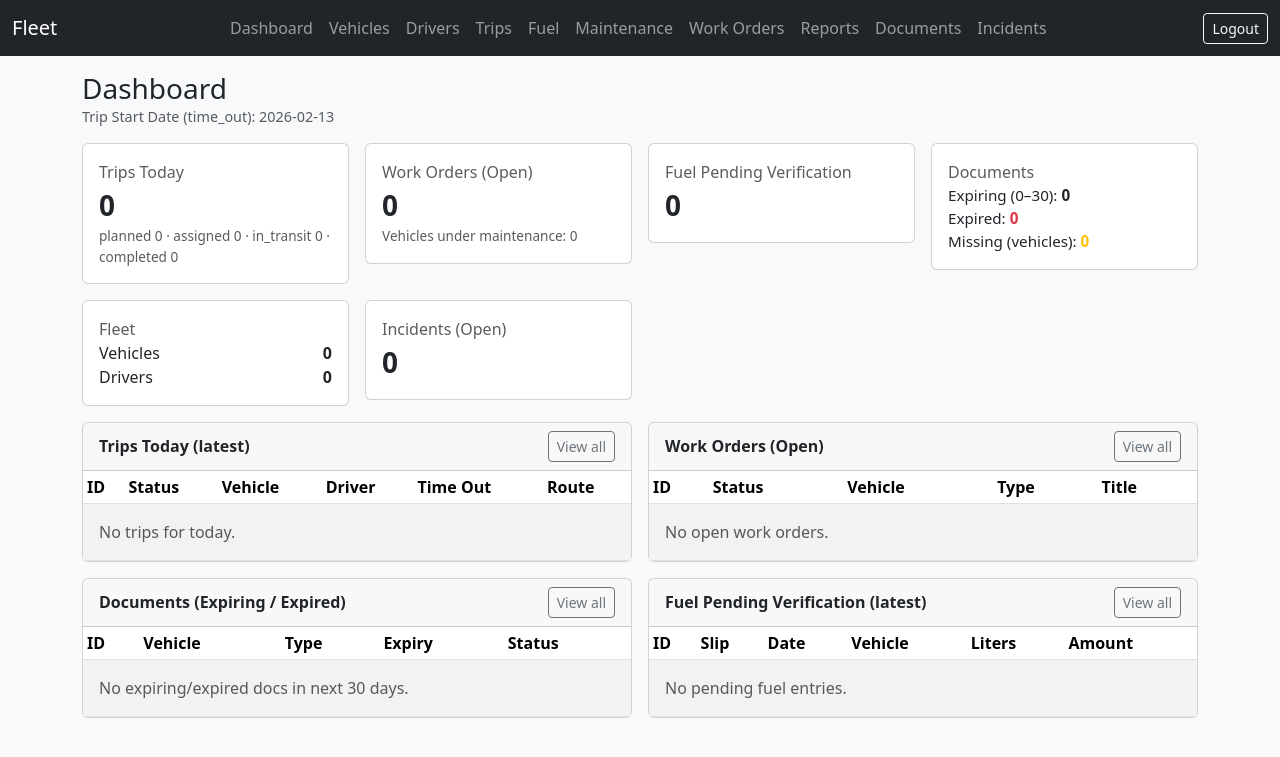
After one commit to Bilalkhawaja001/fleet-management, a Flask app: page /dashboard/ in a window 1280 px wide. The commit adds this page. Shown: the top 757 px of the page. Run offline with Flask 3, Linux system fonts and the light colour scheme; the visitor is signed in with stand-in values (Sample User, id 1); data that the repository does not hold is empty.

Commit message:
Dashboard: daily focus (trips by time_out)

```diff
--- a/app/__init__.py
+++ b/app/__init__.py
@@ -30,8 +30,10 @@ def create_app(config_object=Config):
     from .blueprints.reports.routes import bp as reports_bp
     from .blueprints.documents.routes import bp as documents_bp
     from .blueprints.incidents.routes import bp as incidents_bp
+    from .blueprints.dashboard.routes import bp as dashboard_bp
 
     app.register_blueprint(auth_bp)
+    app.register_blueprint(dashboard_bp)
     app.register_blueprint(fleet_bp)
     app.register_blueprint(drivers_bp)
     app.register_blueprint(trips_bp)
--- /dev/null
+++ b/app/blueprints/dashboard/routes.py
@@ -0,0 +1,127 @@
+from datetime import date, datetime, time, timedelta
+
+from flask import Blueprint, render_template
+from flask_login import login_required
+
+from ...extensions import db
+from ...models import (
+    Driver,
+    FuelEntry,
+    FuelEntryStatus,
+    Incident,
+    IncidentStatus,
+    Trip,
+    TripStatus,
+    Vehicle,
+    VehicleDocument,
+    VehicleDocStatus,
+    VehicleDocType,
+    WorkOrder,
+    WorkOrderStatus,
+)
+
+bp = Blueprint("dashboard", __name__, url_prefix="/dashboard")
+
+
+@bp.get("/")
+@login_required
+def index():
+    today = date.today()
+    start_dt = datetime.combine(today, time.min)
+    end_dt = datetime.combine(today, time.max)
+
+    # Trips today (based on time_out)
+    trips_today_q = Trip.query.filter(Trip.time_out >= start_dt, Trip.time_out <= end_dt)
+    trips_today_total = trips_today_q.count()
+
+    trips_today_by_status = {
+        s.value: trips_today_q.filter(Trip.status == s).count() for s in TripStatus
+    }
+
+    # Fleet counts
+    vehicles_total = Vehicle.query.count()
+    drivers_total = Driver.query.count()
+
+    # Maintenance
+    open_wos_q = WorkOrder.query.filter(WorkOrder.status.in_([WorkOrderStatus.OPEN, WorkOrderStatus.IN_PROGRESS]))
+    open_work_orders = open_wos_q.count()
+    vehicles_under_maintenance = (
+        db.session.query(WorkOrder.vehicle_id)
+        .filter(WorkOrder.status.in_([WorkOrderStatus.OPEN, WorkOrderStatus.IN_PROGRESS]))
+        .distinct()
+        .count()
+    )
+
+    # Fuel verification
+    fuel_pending = FuelEntry.query.filter(FuelEntry.status == FuelEntryStatus.PENDING).count()
+
+    # Documents expiring/expired + missing
+    exp_window_end = today + timedelta(days=30)
+    docs_expiring = VehicleDocument.query.filter(
+        VehicleDocument.status == VehicleDocStatus.ACTIVE,
+        VehicleDocument.expiry_date >= today,
+        VehicleDocument.expiry_date <= exp_window_end,
+    ).count()
+    docs_expired = VehicleDocument.query.filter(
+        VehicleDocument.status == VehicleDocStatus.ACTIVE,
+        VehicleDocument.expiry_date < today,
+    ).count()
+
+    # Missing docs: count vehicles that are missing at least one mandatory doc type
+    mandatory_types = [t for t in VehicleDocType]
+    vehicles = Vehicle.query.all()
+    missing_docs_vehicles = 0
+    for v in vehicles:
+        active_types = {
+            d.doc_type
+            for d in (v.documents or [])
+            if d.status == VehicleDocStatus.ACTIVE
+        }
+        missing = any(t not in active_types for t in mandatory_types)
+        if missing:
+            missing_docs_vehicles += 1
+
+    # Incidents
+    incidents_open = Incident.query.filter(Incident.status != IncidentStatus.CLOSED).count()
+
+    # Recent tables (limited)
+    recent_trips = (
+        trips_today_q.order_by(Trip.time_out.desc().nullslast(), Trip.id.desc()).limit(10).all()
+    )
+    recent_work_orders = open_wos_q.order_by(WorkOrder.id.desc()).limit(10).all()
+    recent_docs_expiring = (
+        VehicleDocument.query.filter(
+            VehicleDocument.status == VehicleDocStatus.ACTIVE,
+            VehicleDocument.expiry_date <= exp_window_end,
+        )
+        .order_by(VehicleDocument.expiry_date.asc())
+        .limit(10)
+        .all()
+    )
+    recent_fuel_pending = (
+        FuelEntry.query.filter(FuelEntry.status == FuelEntryStatus.PENDING)
+        .order_by(FuelEntry.id.desc())
+        .limit(10)
+        .all()
+    )
+
+    return render_template(
+        "dashboard/index.html",
+        title="Dashboard",
+        today=today,
+        trips_today_total=trips_today_total,
+        trips_today_by_status=trips_today_by_status,
+        vehicles_total=vehicles_total,
+        drivers_total=drivers_total,
+        open_work_orders=open_work_orders,
+        vehicles_under_maintenance=vehicles_under_maintenance,
+        fuel_pending=fuel_pending,
+        docs_expiring=docs_expiring,
+        docs_expired=docs_expired,
+        missing_docs_vehicles=missing_docs_vehicles,
+        incidents_open=incidents_open,
+        recent_trips=recent_trips,
+        recent_work_orders=recent_work_orders,
+        recent_docs_expiring=recent_docs_expiring,
+        recent_fuel_pending=recent_fuel_pending,
+    )
--- a/app/templates/base.html
+++ b/app/templates/base.html
@@ -9,8 +9,9 @@
 <body class="bg-light">
 <nav class="navbar navbar-expand-lg navbar-dark bg-dark">
   <div class="container-fluid">
-    <a class="navbar-brand" href="/fleet/vehicles">Fleet</a>
+    <a class="navbar-brand" href="/dashboard/">Fleet</a>
     <div class="navbar-nav">
+      <a class="nav-link" href="/dashboard/">Dashboard</a>
       <a class="nav-link" href="/fleet/vehicles">Vehicles</a>
       <a class="nav-link" href="/drivers/">Drivers</a>
       <a class="nav-link" href="/trips/">Trips</a>
--- /dev/null
+++ b/app/templates/dashboard/index.html
@@ -0,0 +1,234 @@
+{% extends 'base.html' %}
+{% block content %}
+<div class="d-flex justify-content-between align-items-center mb-3">
+  <div>
+    <h3 class="mb-0">Dashboard</h3>
+    <div class="text-muted" style="font-size: 0.9rem;">Trip Start Date (time_out): {{ today.isoformat() }}</div>
+  </div>
+</div>
+
+<div class="row g-3 mb-3">
+  <div class="col-md-3">
+    <div class="card">
+      <div class="card-body">
+        <div class="text-muted">Trips Today</div>
+        <div class="fs-3 fw-bold">{{ trips_today_total }}</div>
+        <div style="font-size: 0.85rem;" class="text-muted">
+          planned {{ trips_today_by_status.get('planned', 0) }} ·
+          assigned {{ trips_today_by_status.get('assigned', 0) }} ·
+          in_transit {{ trips_today_by_status.get('in_transit', 0) }} ·
+          completed {{ trips_today_by_status.get('completed', 0) }}
+        </div>
+        <a class="stretched-link" href="/trips/"></a>
+      </div>
+    </div>
+  </div>
+
+  <div class="col-md-3">
+    <div class="card">
+      <div class="card-body">
+        <div class="text-muted">Work Orders (Open)</div>
+        <div class="fs-3 fw-bold">{{ open_work_orders }}</div>
+        <div style="font-size: 0.85rem;" class="text-muted">Vehicles under maintenance: {{ vehicles_under_maintenance }}</div>
+        <a class="stretched-link" href="/maintenance/work-orders"></a>
+      </div>
+    </div>
+  </div>
+
+  <div class="col-md-3">
+    <div class="card">
+      <div class="card-body">
+        <div class="text-muted">Fuel Pending Verification</div>
+        <div class="fs-3 fw-bold">{{ fuel_pending }}</div>
+        <a class="stretched-link" href="/fuel/"></a>
+      </div>
+    </div>
+  </div>
+
+  <div class="col-md-3">
+    <div class="card">
+      <div class="card-body">
+        <div class="text-muted">Documents</div>
+        <div style="font-size: 0.95rem;">
+          <div>Expiring (0–30): <span class="fw-bold">{{ docs_expiring }}</span></div>
+          <div>Expired: <span class="fw-bold text-danger">{{ docs_expired }}</span></div>
+          <div>Missing (vehicles): <span class="fw-bold text-warning">{{ missing_docs_vehicles }}</span></div>
+        </div>
+        <a class="stretched-link" href="/documents/"></a>
+      </div>
+    </div>
+  </div>
+</div>
+
+<div class="row g-3 mb-3">
+  <div class="col-md-3">
+    <div class="card">
+      <div class="card-body">
+        <div class="text-muted">Fleet</div>
+        <div class="d-flex justify-content-between">
+          <div>Vehicles</div><div class="fw-bold">{{ vehicles_total }}</div>
+        </div>
+        <div class="d-flex justify-content-between">
+          <div>Drivers</div><div class="fw-bold">{{ drivers_total }}</div>
+        </div>
+        <a class="stretched-link" href="/fleet/vehicles"></a>
+      </div>
+    </div>
+  </div>
+
+  <div class="col-md-3">
+    <div class="card">
+      <div class="card-body">
+        <div class="text-muted">Incidents (Open)</div>
+        <div class="fs-3 fw-bold">{{ incidents_open }}</div>
+        <a class="stretched-link" href="/incidents/"></a>
+      </div>
+    </div>
+  </div>
+</div>
+
+<div class="row g-3">
+  <div class="col-lg-6">
+    <div class="card">
+      <div class="card-header d-flex justify-content-between align-items-center">
+        <div class="fw-semibold">Trips Today (latest)</div>
+        <a class="btn btn-sm btn-outline-secondary" href="/trips/">View all</a>
+      </div>
+      <div class="card-body p-0">
+        <div class="table-responsive">
+          <table class="table table-sm table-striped mb-0">
+            <thead>
+              <tr>
+                <th>ID</th><th>Status</th><th>Vehicle</th><th>Driver</th><th>Time Out</th><th>Route</th>
+              </tr>
+            </thead>
+            <tbody>
+              {% for t in recent_trips %}
+                <tr>
+                  <td>{{ t.id }}</td>
+                  <td><span class="badge text-bg-secondary">{{ t.status.value }}</span></td>
+                  <td>{{ t.vehicle.plate_no if t.vehicle else '' }}</td>
+                  <td>{{ t.driver.name if t.driver else '' }}</td>
+                  <td>{{ t.time_out.strftime('%H:%M') if t.time_out else '' }}</td>
+                  <td>{{ (t.origin or '') ~ ' → ' ~ (t.destination_city or '') ~ ' → ' ~ (t.destination or '') }}</td>
+                </tr>
+              {% endfor %}
+              {% if not recent_trips %}
+                <tr><td colspan="6" class="text-muted p-3">No trips for today.</td></tr>
+              {% endif %}
+            </tbody>
+          </table>
+        </div>
+      </div>
+    </div>
+  </div>
+
+  <div class="col-lg-6">
+    <div class="card">
+      <div class="card-header d-flex justify-content-between align-items-center">
+        <div class="fw-semibold">Work Orders (Open)</div>
+        <a class="btn btn-sm btn-outline-secondary" href="/maintenance/work-orders">View all</a>
+      </div>
+      <div class="card-body p-0">
+        <div class="table-responsive">
+          <table class="table table-sm table-striped mb-0">
+            <thead>
+              <tr>
+                <th>ID</th><th>Status</th><th>Vehicle</th><th>Type</th><th>Title</th>
+              </tr>
+            </thead>
+            <tbody>
+              {% for wo in recent_work_orders %}
+                <tr>
+                  <td>{{ wo.id }}</td>
+                  <td><span class="badge text-bg-warning">{{ wo.status.value }}</span></td>
+                  <td>{{ wo.vehicle.plate_no if wo.vehicle else '' }}</td>
+                  <td>{{ wo.wo_type.value }}</td>
+                  <td>{{ wo.title }}</td>
+                </tr>
+              {% endfor %}
+              {% if not recent_work_orders %}
+                <tr><td colspan="5" class="text-muted p-3">No open work orders.</td></tr>
+              {% endif %}
+            </tbody>
+          </table>
+        </div>
+      </div>
+    </div>
+  </div>
+
+  <div class="col-lg-6">
+    <div class="card">
+      <div class="card-header d-flex justify-content-between align-items-center">
+        <div class="fw-semibold">Documents (Expiring / Expired)</div>
+        <a class="btn btn-sm btn-outline-secondary" href="/documents/">View all</a>
+      </div>
+      <div class="card-body p-0">
+        <div class="table-responsive">
+          <table class="table table-sm table-striped mb-0">
+            <thead>
+              <tr>
+                <th>ID</th><th>Vehicle</th><th>Type</th><th>Expiry</th><th>Status</th>
+              </tr>
+            </thead>
+            <tbody>
+              {% for d in recent_docs_expiring %}
+                <tr>
+                  <td>{{ d.id }}</td>
+                  <td>{{ d.vehicle.plate_no if d.vehicle else '' }}</td>
+                  <td>{{ d.doc_type.value }}</td>
+                  <td>
+                    {{ d.expiry_date.isoformat() }}
+                    {% if d.expiry_date < today %}
+                      <span class="badge text-bg-danger">expired</span>
+                    {% endif %}
+                  </td>
+                  <td>{{ d.status.value }}</td>
+                </tr>
+              {% endfor %}
+              {% if not recent_docs_expiring %}
+                <tr><td colspan="5" class="text-muted p-3">No expiring/expired docs in next 30 days.</td></tr>
+              {% endif %}
+            </tbody>
+          </table>
+        </div>
+      </div>
+    </div>
+  </div>
+
+  <div class="col-lg-6">
+    <div class="card">
+      <div class="card-header d-flex justify-content-between align-items-center">
+        <div class="fw-semibold">Fuel Pending Verification (latest)</div>
+        <a class="btn btn-sm btn-outline-secondary" href="/fuel/">View all</a>
+      </div>
+      <div class="card-body p-0">
+        <div class="table-responsive">
+          <table class="table table-sm table-striped mb-0">
+            <thead>
+              <tr>
+                <th>ID</th><th>Slip</th><th>Date</th><th>Vehicle</th><th>Liters</th><th>Amount</th>
+              </tr>
+            </thead>
+            <tbody>
+              {% for f in recent_fuel_pending %}
+                <tr>
+                  <td>{{ f.id }}</td>
+                  <td>{{ f.slip_no }}</td>
+                  <td>{{ f.fuel_date.isoformat() if f.fuel_date else '' }}</td>
+                  <td>{{ f.vehicle.plate_no if f.vehicle else '' }}</td>
+                  <td>{{ f.liters }}</td>
+                  <td>{{ f.amount or '' }}</td>
+                </tr>
+              {% endfor %}
+              {% if not recent_fuel_pending %}
+                <tr><td colspan="6" class="text-muted p-3">No pending fuel entries.</td></tr>
+              {% endif %}
+            </tbody>
+          </table>
+        </div>
+      </div>
+    </div>
+  </div>
+</div>
+{% endblock %}
```
Also changed, not shown: app/blueprints/dashboard/__init__.py (added).
